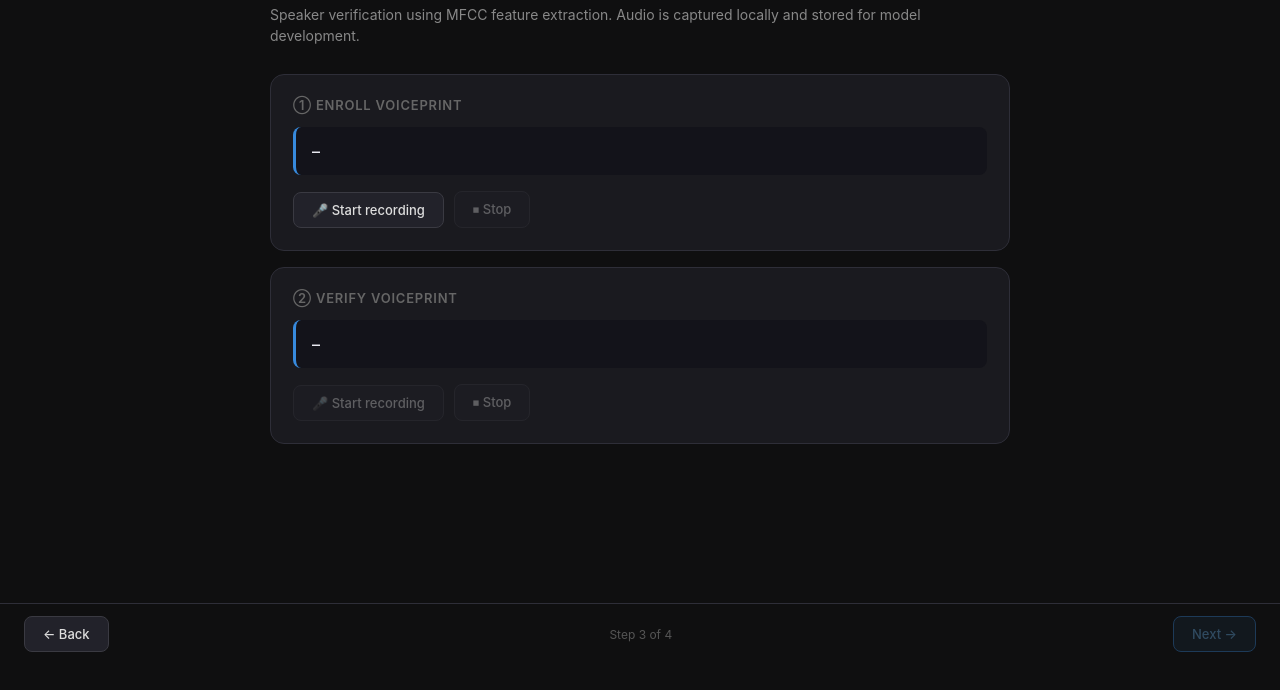
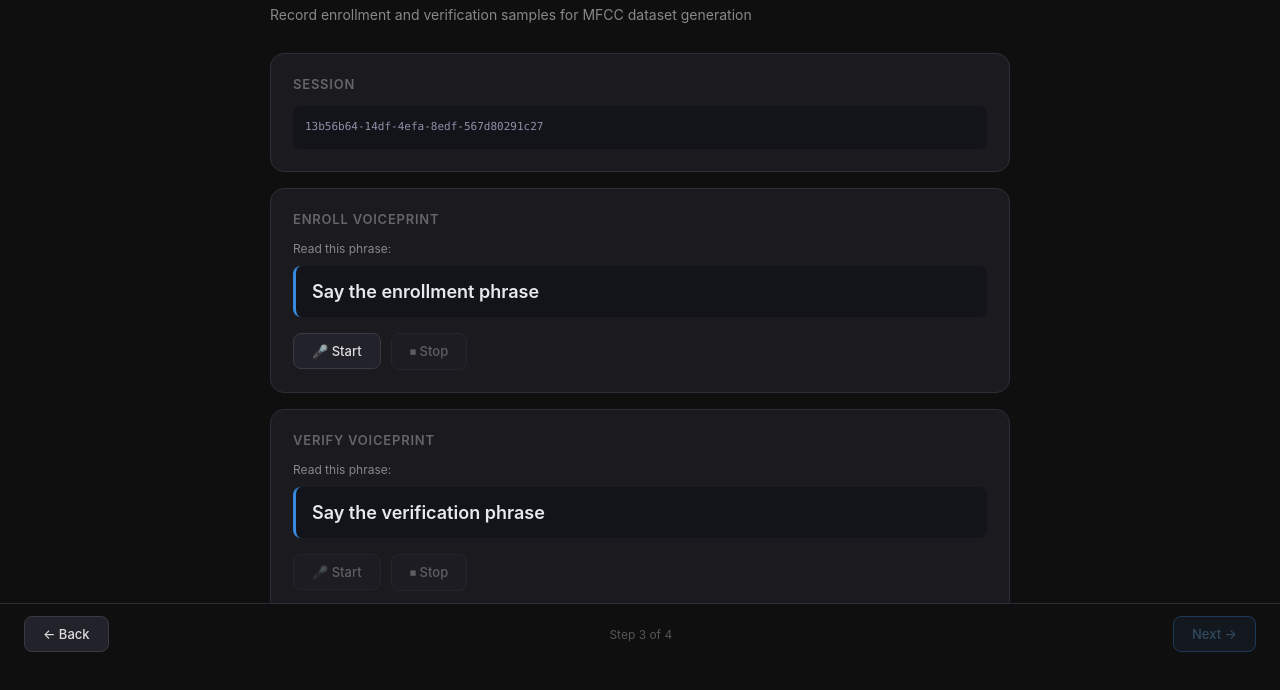
Before and after one commit to e-n-moon/demo, a plain HTML site: page step3.html in a window 1280 px wide. Shown: the part 136-826 px from the top of the page. Before the commit the page ends 800 px from the top, so only its background shows below. Drawn offline with Linux system fonts and the light colour scheme.

Commit message:
Update voice authentication UI and phrases

```diff
--- a/step3.html
+++ b/step3.html
@@ -22,18 +22,31 @@
   <div class="page-header">
     <div class="page-title">Voice Authentication</div>
     <div class="page-sub">
-      Speaker verification using MFCC feature extraction. Audio is captured locally and stored for model development.
+      Record enrollment and verification samples for MFCC dataset generation
     </div>
+  </div>
+
+  <!-- SESSION -->
+  <div class="card">
+    <div class="card-title">Session</div>
+    <div class="mono" id="session-box">–</div>
   </div>
 
   <!-- ENROLL -->
   <div class="card">
-    <div class="card-title">① Enroll voiceprint</div>
+    <div class="card-title">Enroll voiceprint</div>
 
-    <div class="phrase" id="enroll-phrase-display">–</div>
+    <div style="font-size:12px;color:#888;margin-bottom:8px">
+      Read this phrase:
+    </div>
+
+    <div class="phrase" id="enroll-phrase-display"
+         style="font-size:18px;font-weight:600;margin-bottom:12px">
+      –
+    </div>
 
     <div class="btn-row">
-      <button id="btn-es">🎤 Start recording</button>
+      <button id="btn-es">🎤 Start</button>
       <button id="btn-ex" disabled>⏹ Stop</button>
       <span id="e-status"></span>
     </div>
@@ -43,12 +56,19 @@
 
   <!-- VERIFY -->
   <div class="card">
-    <div class="card-title">② Verify voiceprint</div>
+    <div class="card-title">Verify voiceprint</div>
 
-    <div class="phrase" id="verify-phrase-display">–</div>
+    <div style="font-size:12px;color:#888;margin-bottom:8px">
+      Read this phrase:
+    </div>
+
+    <div class="phrase" id="verify-phrase-display"
+         style="font-size:18px;font-weight:600;margin-bottom:12px">
+      –
+    </div>
 
     <div class="btn-row">
-      <button id="btn-vs" disabled>🎤 Start recording</button>
+      <button id="btn-vs" disabled>🎤 Start</button>
       <button id="btn-vx" disabled>⏹ Stop</button>
       <span id="v-status"></span>
     </div>
@@ -68,16 +88,21 @@
 document.getElementById('progress-mount').innerHTML = renderProgress(3);
 
 // =========================
-// STATE
+// SESSION
 // =========================
-const enrollPhrase = State.get("enrollPhrase");
-const verifyPhrase = State.get("verifyPhrase");
-
-document.getElementById("enroll-phrase-display").textContent = enrollPhrase || "–";
-document.getElementById("verify-phrase-display").textContent = verifyPhrase || "–";
-
 const sessionId = State.get("sessionId") || crypto.randomUUID();
 State.set("sessionId", sessionId);
+
+document.getElementById("session-box").textContent = sessionId;
+
+// =========================
+// PHRASES
+// =========================
+const enrollPhrase = State.get("enrollPhrase") || "Say the enrollment phrase";
+const verifyPhrase = State.get("verifyPhrase") || "Say the verification phrase";
+
+document.getElementById("enroll-phrase-display").textContent = enrollPhrase;
+document.getElementById("verify-phrase-display").textContent = verifyPhrase;
 
 // =========================
 // SERVICES
@@ -85,14 +110,11 @@ State.set("sessionId", sessionId);
 const recorderE = createAudioRecorder();
 const recorderV = createAudioRecorder();
 
-// =========================
-// STATE HOLDERS
-// =========================
 let eMFCC = null;
 let vMFCC = null;
 
 // =========================
-// ENROLL FLOW
+// ENROLL
 // =========================
 async function startEnroll() {
   document.getElementById("e-status").textContent = "Recording...";
@@ -118,7 +140,7 @@ async function stopEnroll() {
   eMFCC = mfcc;
 
   document.getElementById("e-results").textContent =
-    `Enroll saved (${mfcc.length} frames)`;
+    `Saved enroll (${mfcc.length} frames)`;
 
   document.getElementById("e-status").textContent = "Saved ✓";
 
@@ -126,7 +148,7 @@ async function stopEnroll() {
 }
 
 // =========================
-// VERIFY FLOW
+// VERIFY
 // =========================
 async function startVerify() {
   document.getElementById("v-status").textContent = "Recording...";
@@ -152,7 +174,7 @@ async function stopVerify() {
   vMFCC = mfcc;
 
   document.getElementById("v-results").textContent =
-    `Verify saved (${mfcc.length} frames)`;
+    `Saved verify (${mfcc.length} frames)`;
 
   document.getElementById("v-status").textContent = "Saved ✓";
 
```
